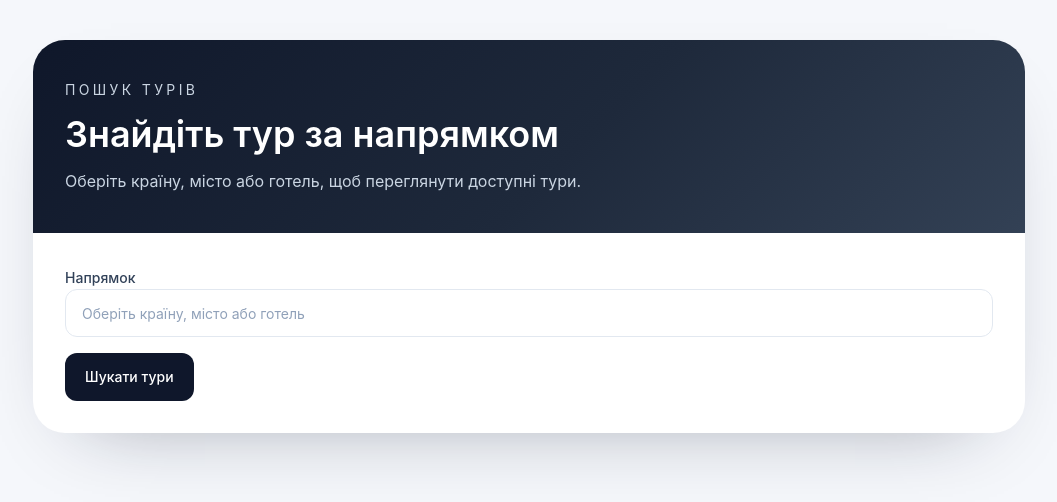
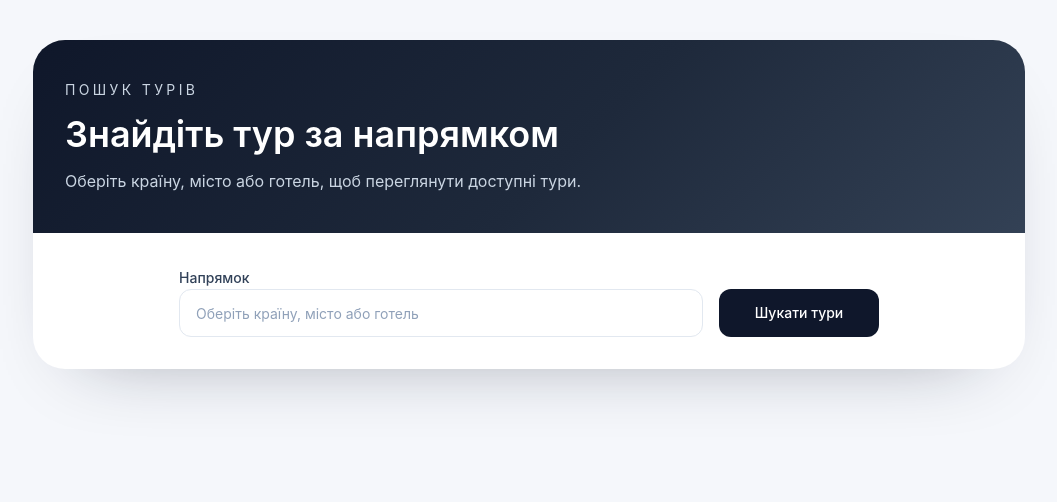
Before and after one commit to Emiro512/tours-search-test, a React (Vite) app: page / in a window 1280 px wide. Shown: the top 502 px of the page, without its empty margins (111-1168 px from the left). Built offline with nearby package versions, Linux system fonts and the light colour scheme.

Commit message:
fix: make search form layout responsive with inline submit on desktop

```diff
--- a/src/pages/home/HomePage.tsx
+++ b/src/pages/home/HomePage.tsx
@@ -37,6 +37,7 @@ export function HomePage() {
           </p>
         </div>
         <div className="px-8 py-8">
+          <div className="mx-auto w-full max-w-[700px]">
             <SearchForm
               isSubmitting={Boolean(submittedCountryId && toursQuery.isPending)}
               onSubmit={handleSearchSubmit}
@@ -45,7 +46,7 @@ export function HomePage() {
               <div className="mt-8">
                 {toursQuery.isPending ? (
                   <div
-                  className="mx-auto grid w-full max-w-[700px] grid-cols-1 gap-5 px-4 py-4 sm:grid-cols-2 sm:p-[25px]"
+                    className="grid w-full grid-cols-1 gap-5 px-4 py-4 sm:grid-cols-2 sm:p-[25px]"
                     aria-label={uiText.loadingTours}
                   >
                     {[0, 1].map((item) => (
@@ -83,6 +84,7 @@ export function HomePage() {
             ) : null}
           </div>
         </div>
+      </div>
     </main>
   )
 }
--- a/src/widgets/search-form/SearchForm.tsx
+++ b/src/widgets/search-form/SearchForm.tsx
@@ -88,8 +88,8 @@ export function SearchForm({ isSubmitting = false, onSubmit }: SearchFormProps)
   }
 
   return (
-    <form className="space-y-4" onSubmit={handleSubmit}>
-      <div className="space-y-2">
+    <form className="space-y-4 sm:flex sm:items-end sm:gap-4 sm:space-y-0" onSubmit={handleSubmit}>
+      <div className="space-y-2 sm:flex-1">
         <label
           htmlFor="destination"
           className="text-sm font-medium text-slate-700"
@@ -117,7 +117,7 @@ export function SearchForm({ isSubmitting = false, onSubmit }: SearchFormProps)
           renderItemSuffix={(item) => <DestinationTypeBadge type={item.type} />}
         />
       </div>
-      <Button type="submit" className="w-full sm:w-auto" isLoading={isSubmitting}>
+      <Button type="submit" className="w-full sm:w-40" isLoading={isSubmitting}>
         {uiText.searchToursButton}
       </Button>
     </form>
--- a/src/widgets/tour-results/TourResults.tsx
+++ b/src/widgets/tour-results/TourResults.tsx
@@ -7,7 +7,7 @@ type TourResultsProps = {
 
 export function TourResults({ tours }: TourResultsProps) {
   return (
-    <section className="mx-auto w-full max-w-[700px] px-4 py-4 sm:p-[25px]">
+    <section className="w-full py-4 sm:py-[25px]">
       <div className="grid grid-cols-1 gap-5 sm:grid-cols-2">
         {tours.map((tour) => (
           <TourCard key={tour.priceId} tour={tour} />
```
Lines whose indentation alone changed are shown as unchanged.
